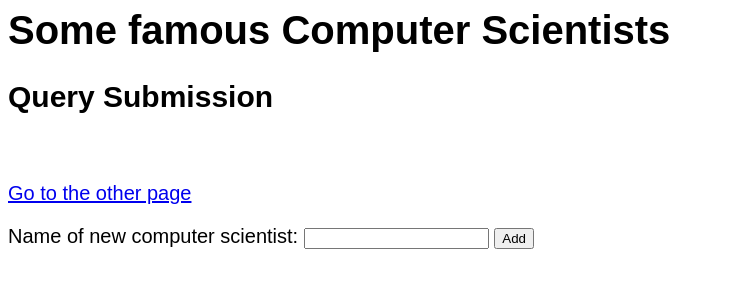
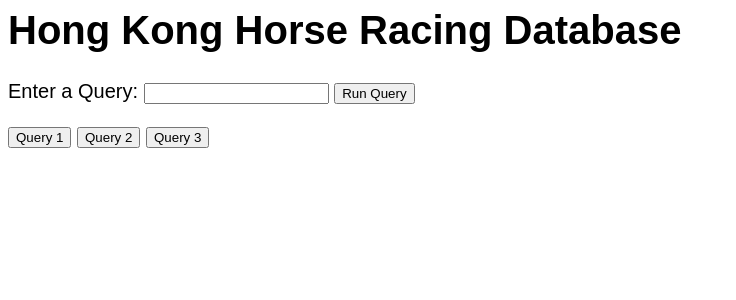
Before and after one commit to kevinwong2013/COMS4111_part3, a Python web app: template project_part3/templates/index.html in a window 1280 px wide. Shown: the top 300 px of the page, without its empty margins (0-736 px from the left). Run offline with Jinja, Linux system fonts and the light colour scheme; the template is opened without the code that fills it, so the values that code supplies are empty.

Commit message:
Added template work for project with buttons, data table, and text field

```diff
--- a/project_part3/templates/index.html
+++ b/project_part3/templates/index.html
@@ -6,10 +6,20 @@
     }
   </style>
 
+<body>
+  <h1>Hong Kong Horse Racing Database</h1>
 
-<body>
-  <h1>Some famous Computer Scientists</h1>
-  <div>{{data}}</div>
+  <!-- <p><a href="another">Go to the other page</a></p> -->
+
+  <form method="POST" action="/run_query">
+    <p>Enter a Query: <input type="text" name="query"> <input type="submit" value="Run Query"></p>
+  </form>
+
+  <form method="POST" action="/run_default_query">
+    <p><input type="submit" name="q1" value="Query 1"> <input type="submit" name="q2" value="Query 2"> <input type="submit" name="q3" value="Query 3"></p>
+  </form>
+
+  <!-- <div>{{data}}</div> -->
 
   <div>
     {% for n in data %}
@@ -17,7 +27,7 @@
     {% endfor %}
   </div>
 
-  <h2> Query Submission </h2>
+<!--   <h2> Query Submission </h2>
   <form action="" method="post">
     <p>
       {{form.query.label}}<br>
@@ -31,7 +41,7 @@
 
 <form method="POST" action="/add">
 <p>Name of new computer scientist: <input type="text" name="name"> <input type="submit" value="Add"></p>
-</form>
+</form> -->
 
 </body>
 
```
